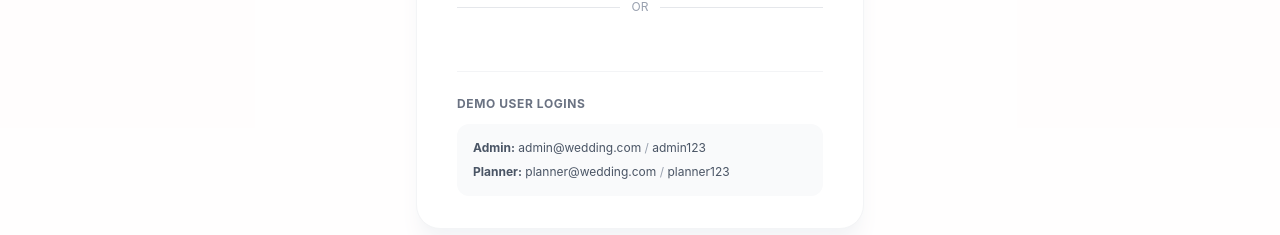
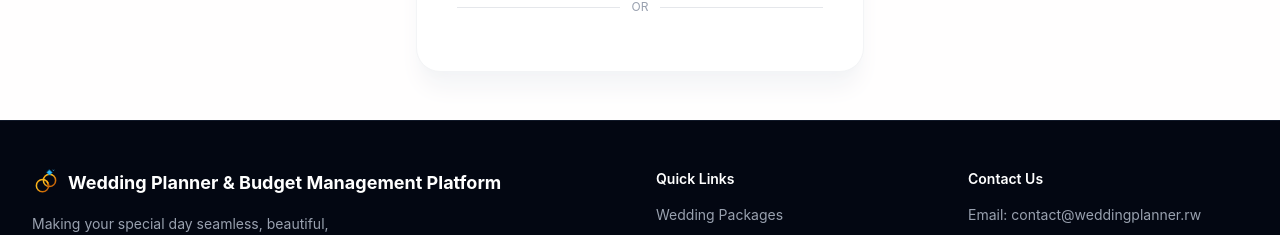
Before and after one commit to Rukundo-elie/Wedding-Planner-Platform, a React (Vite) app in the folder client/: page /login in a window 1280 px wide. Shown: the part 635-870 px from the top of the page. Built offline with nearby package versions, Linux system fonts and the light colour scheme; no server answers.

Commit message:
Remove demo logins info section from login page

```diff
--- a/client/src/pages/Login.jsx
+++ b/client/src/pages/Login.jsx
@@ -190,14 +190,7 @@ const Login = () => {
             <p className="text-center text-xs text-gray-500">Google sign-in will be available once it is configured.</p>
           )}
 
-          {/* Seed demo info box */}
-          <div className="mt-8 border-t border-gray-100 pt-6">
-            <h4 className="text-xs font-bold text-gray-500 uppercase tracking-wider mb-3">Demo User Logins</h4>
-            <div className="space-y-2 text-xs text-gray-600 bg-gray-50 p-4 rounded-xl">
-              <div><span className="font-bold">Admin:</span> admin@wedding.com <span className="text-gray-400">/</span> admin123</div>
-              <div><span className="font-bold">Planner:</span> planner@wedding.com <span className="text-gray-400">/</span> planner123</div>
-            </div>
-          </div>
+
         </div>
       </div>
     </div>
```
Also changed, not shown: 1 other file (tests, documents, lock files or other folders).
